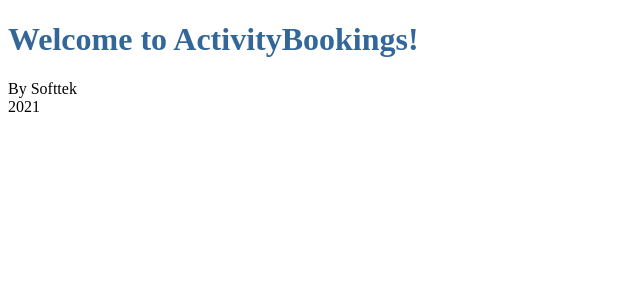
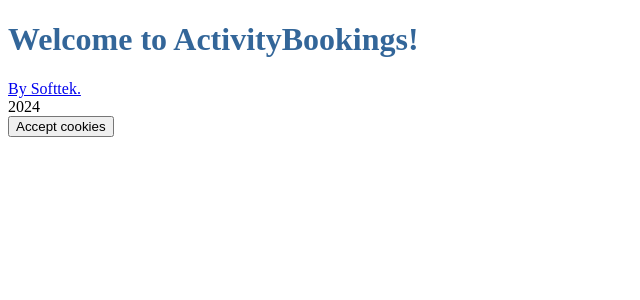
Before and after one commit to cesarb03/angular_v17_training, an Angular app: page / in a window 1280 px wide. Shown: the top 300 px of the page, without its empty margins (0-640 px from the left). Built offline with nearby package versions, Linux system fonts and the light colour scheme.

Commit message:
feat: footer cookies

```diff
--- a/src/app/core/footer.component.ts
+++ b/src/app/core/footer.component.ts
@@ -5,10 +5,24 @@
   standalone: true,
   imports: [],
   template: ` <footer>
-    <div>By Softtek</div>
-    <div>2021</div>
+    <a [href]="author.homePage" target="_blank">By {{ author.name }}.</a>
+    <div>{{ getYear() }}</div>
+    <button (click)="onAccepCookies()">Accept cookies</button>
   </footer>`,
   styles: ``,
   changeDetection: ChangeDetectionStrategy.OnPush,
 })
-export class FooterComponent {}
+export class FooterComponent {
+  author = {
+    name: 'Softtek',
+    homePage: 'https://www.softtek.com/es-es/',
+  };
+
+  getYear() {
+    return new Date().getFullYear();
+  }
+
+  onAccepCookies() {
+    console.log('Cookies accepted');
+  }
+}
```
